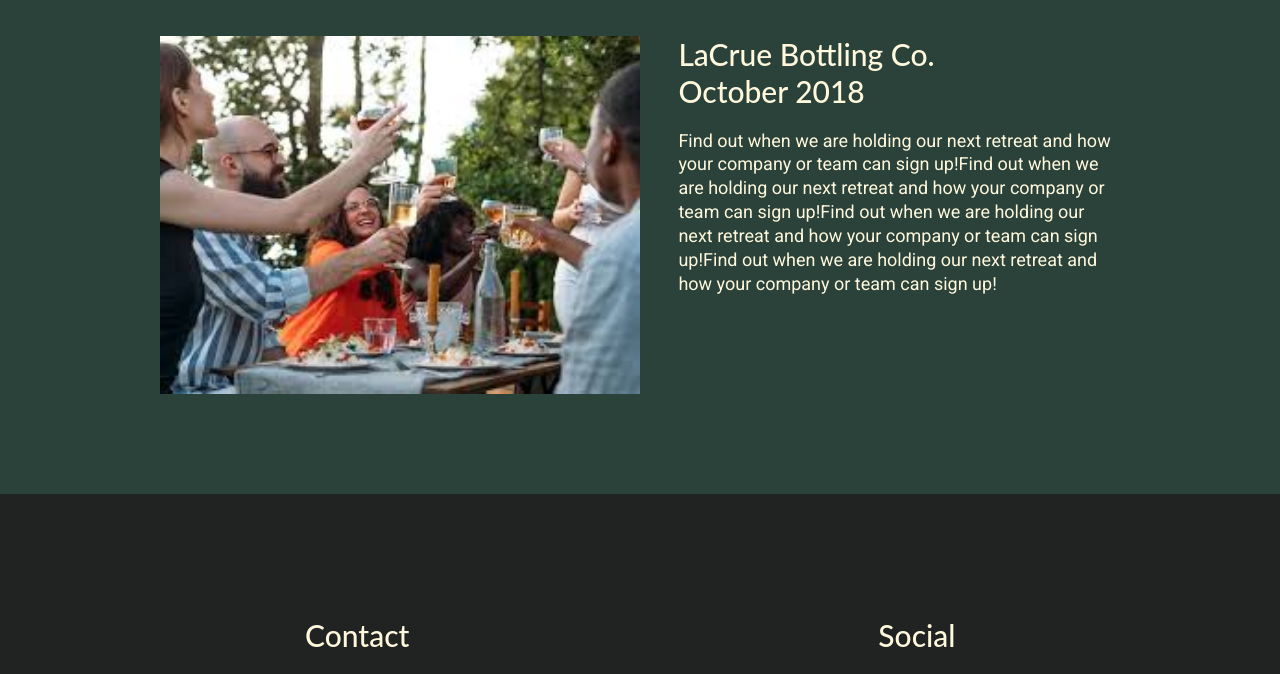
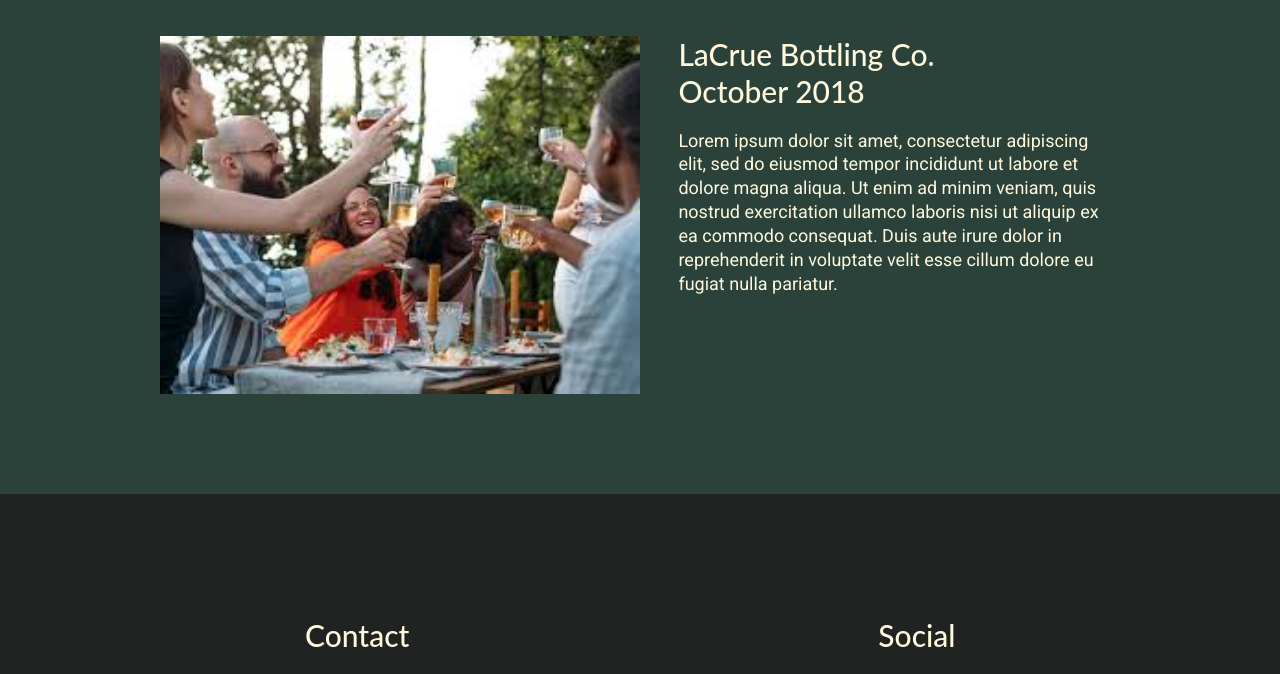
Before and after one commit to SharokM/unplugged-proj, a website: page index.html in a window 1280 px wide. Shown: the part 2122-2796 px from the top of the page. Drawn offline with Linux system fonts and the light colour scheme; a web font is replaced by a local one.

Commit message:
text changes git ~

```diff
--- a/index.html
+++ b/index.html
@@ -156,12 +156,12 @@
             <div class="reviews-text">
               <h3>LaCrue Bottling Co.<br />October 2018</h3>
               <p>
-                Find out when we are holding our next retreat and how your
-                company or team can sign up!Find out when we are holding our
-                next retreat and how your company or team can sign up!Find out
-                when we are holding our next retreat and how your company or
-                team can sign up!Find out when we are holding our next retreat
-                and how your company or team can sign up!
+                Lorem ipsum dolor sit amet, consectetur adipiscing elit, sed do
+                eiusmod tempor incididunt ut labore et dolore magna aliqua. Ut
+                enim ad minim veniam, quis nostrud exercitation ullamco laboris
+                nisi ut aliquip ex ea commodo consequat. Duis aute irure dolor
+                in reprehenderit in voluptate velit esse cillum dolore eu fugiat
+                nulla pariatur.
               </p>
             </div>
           </article>
```
